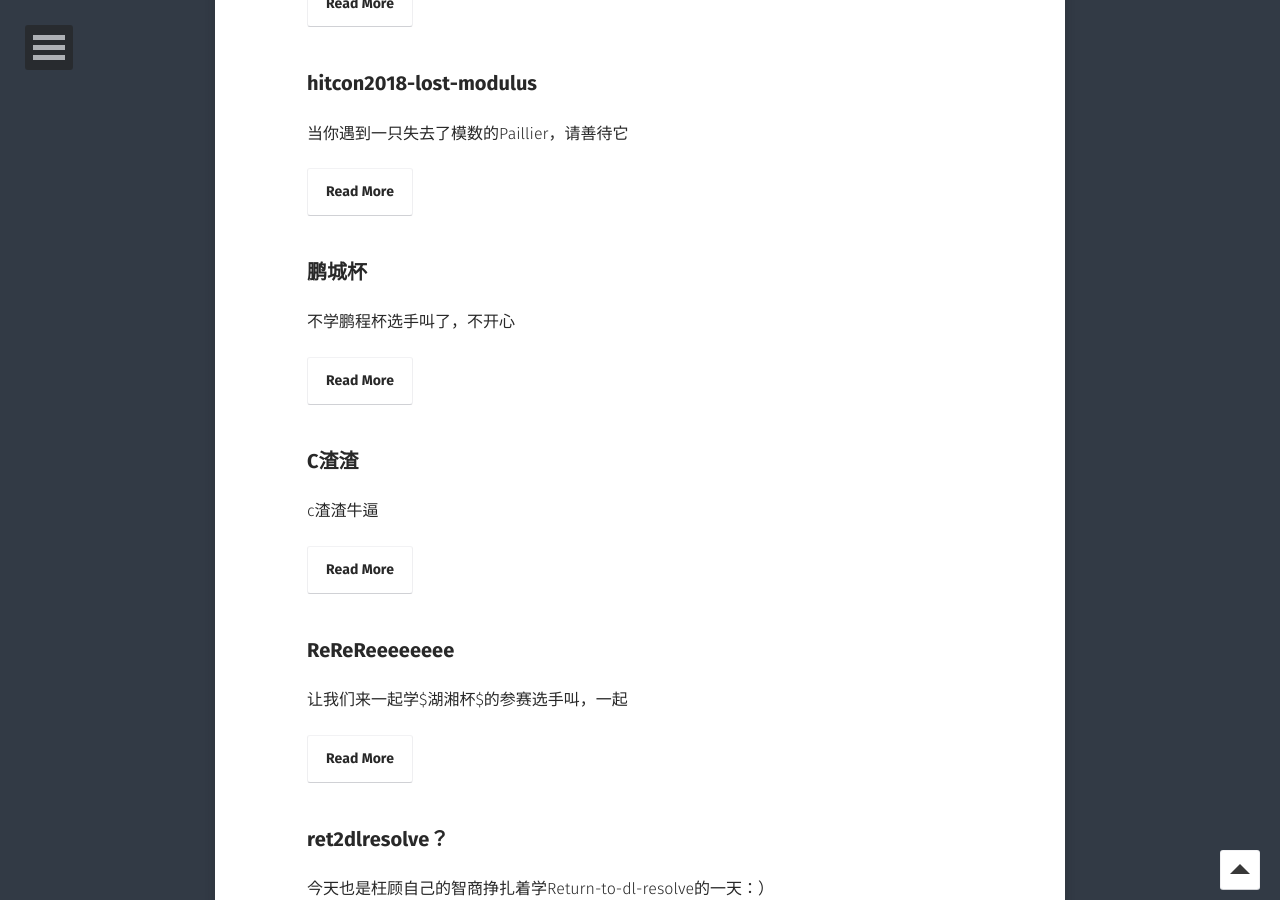
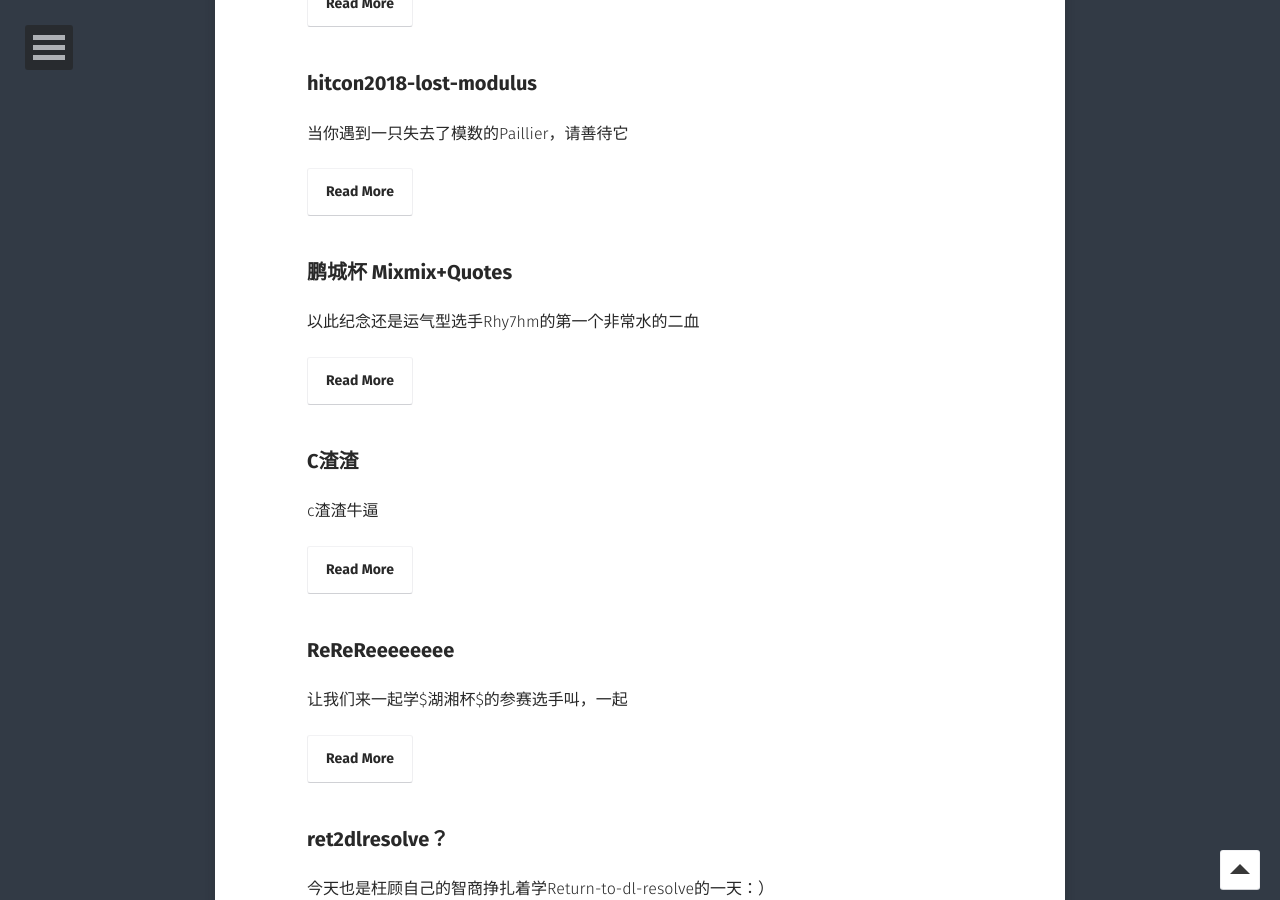
Before and after one commit to RhythmMark/RhythmMark.github.io, a Jekyll site: the page built from posts/index.md, in a window 1280 px wide and 900 px high, scrolled down 1019 px. Built offline with Jekyll 4.4.1, drawn with Linux system fonts in a browser that asks for light colours; some web fonts are replaced; comment, search, counter and statistics services are not loaded.

Commit message:
Update 2018-12-04-PCBctf_Mixmix.md

```diff
--- a/_posts/2018-12-04-PCBctf_Mixmix.md
+++ b/_posts/2018-12-04-PCBctf_Mixmix.md
@@ -1,8 +1,8 @@
 ---
 layout: post
-title: "鹏城杯"
+title: "鹏城杯 Mixmix+Quotes"
 date: 2018-12-04
-excerpt: "不学鹏程杯选手叫了，不开心"
+excerpt: "以此纪念还是运气型选手Rhy7hm的第一个非常水的二血"
 tags: [Crypto,random.getrandbits,RSA-Partial-key exposure Attack,Feistel]
 feature: http://www.51pptmoban.com/d/file/2017/04/22/17b3559220f03fb0c009f0c21944dd7c.jpg
 comments: true
@@ -539,7 +539,6 @@ fout.write(cc+"\n")
 
 ![](https://github.com/RhythmMark/hello-world/blob/master/pictures/22222222.jpg?raw=true)
 
-
 ---
 
 对了这场比赛有一题MISC叫**Quotes**，题目如下：
```
